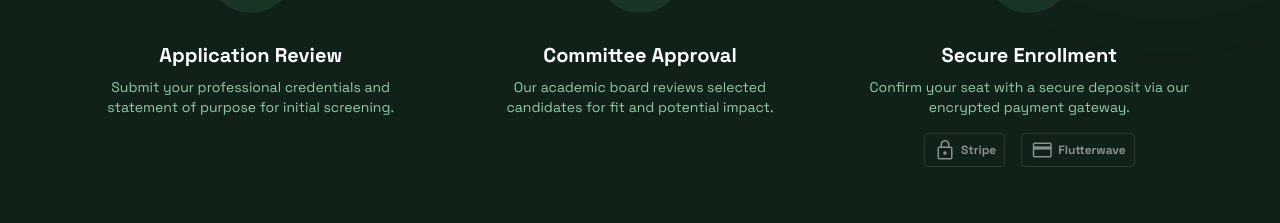
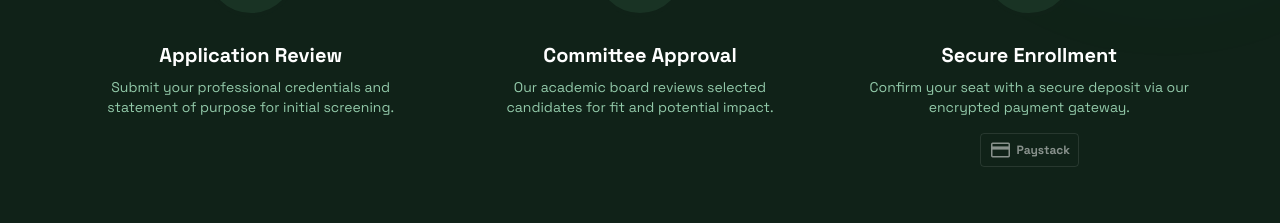
Before and after one commit to joshytheprogrammer/maceos_academy, a Nuxt app: page / in a window 1280 px wide. Shown: the part 4790-5013 px from the top of the page. Built offline with nearby package versions, Linux system fonts and the light colour scheme.

Commit message:
made changes: 'fixed'

```diff
--- a/app/components/landing/AdmissionsPath.vue
+++ b/app/components/landing/AdmissionsPath.vue
@@ -63,10 +63,7 @@ const steps = [
             <!-- Payment providers for last step -->
             <div v-if="step.number === 3" class="mt-4 flex gap-4 opacity-50 group-hover:opacity-100 transition-all">
               <div class="flex items-center gap-1 text-xs font-bold text-white border border-white/20 px-2 py-1 rounded">
-                <span class="material-symbols-outlined text-base">lock</span> Stripe
-              </div>
-              <div class="flex items-center gap-1 text-xs font-bold text-white border border-white/20 px-2 py-1 rounded">
-                <span class="material-symbols-outlined text-base">credit_card</span> Flutterwave
+                <span class="material-symbols-outlined text-base">credit_card</span> Paystack
               </div>
             </div>
           </div>
--- a/app/layouts/default.vue
+++ b/app/layouts/default.vue
@@ -1,9 +1,9 @@
 <template>
   <div class="relative flex min-h-screen w-full flex-col">
-    <TheNavbar />
+    <LayoutTheNavbar />
     <main class="flex-1">
       <slot />
     </main>
-    <TheFooter />
+    <LayoutTheFooter />
   </div>
 </template>
```
